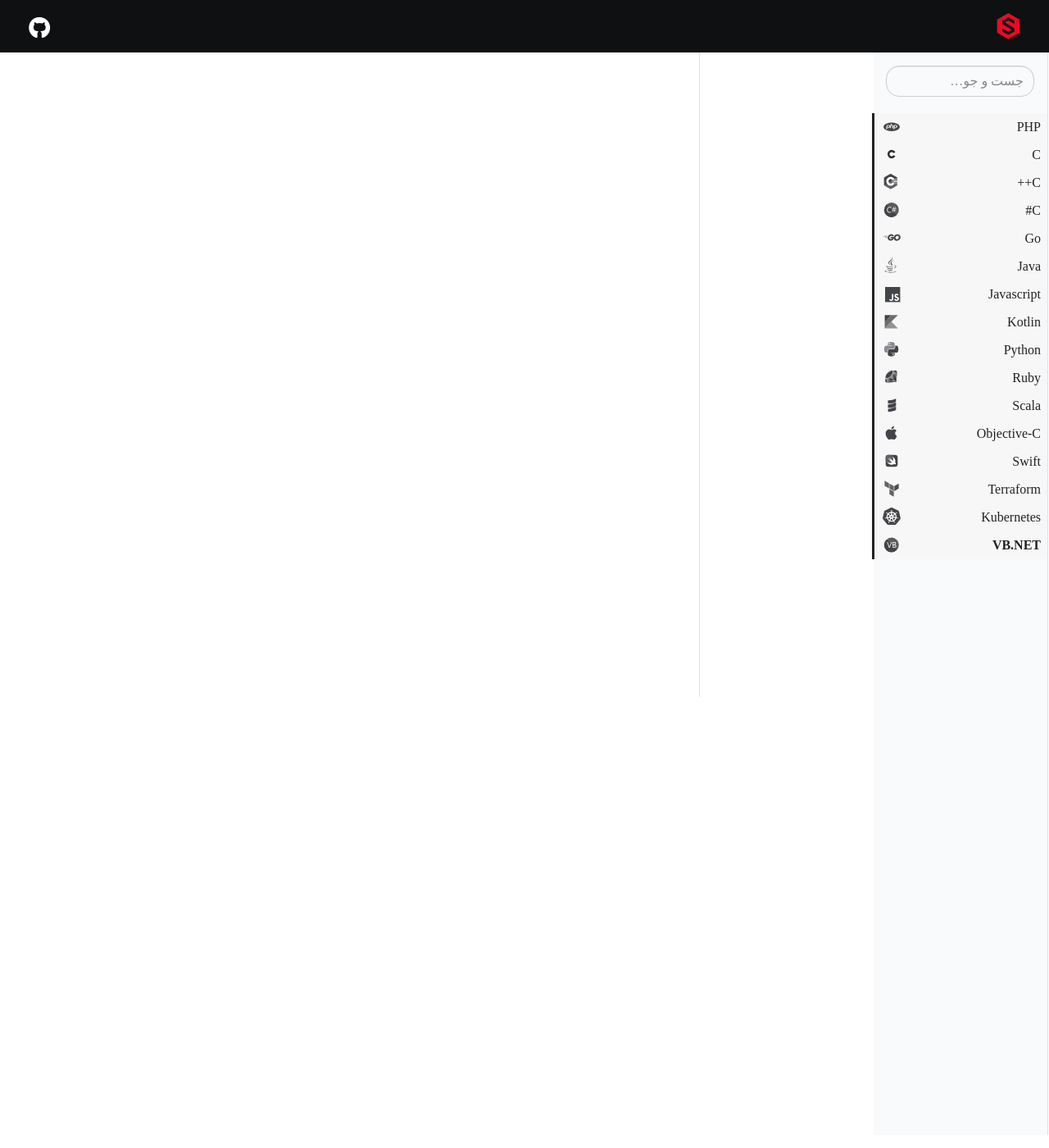
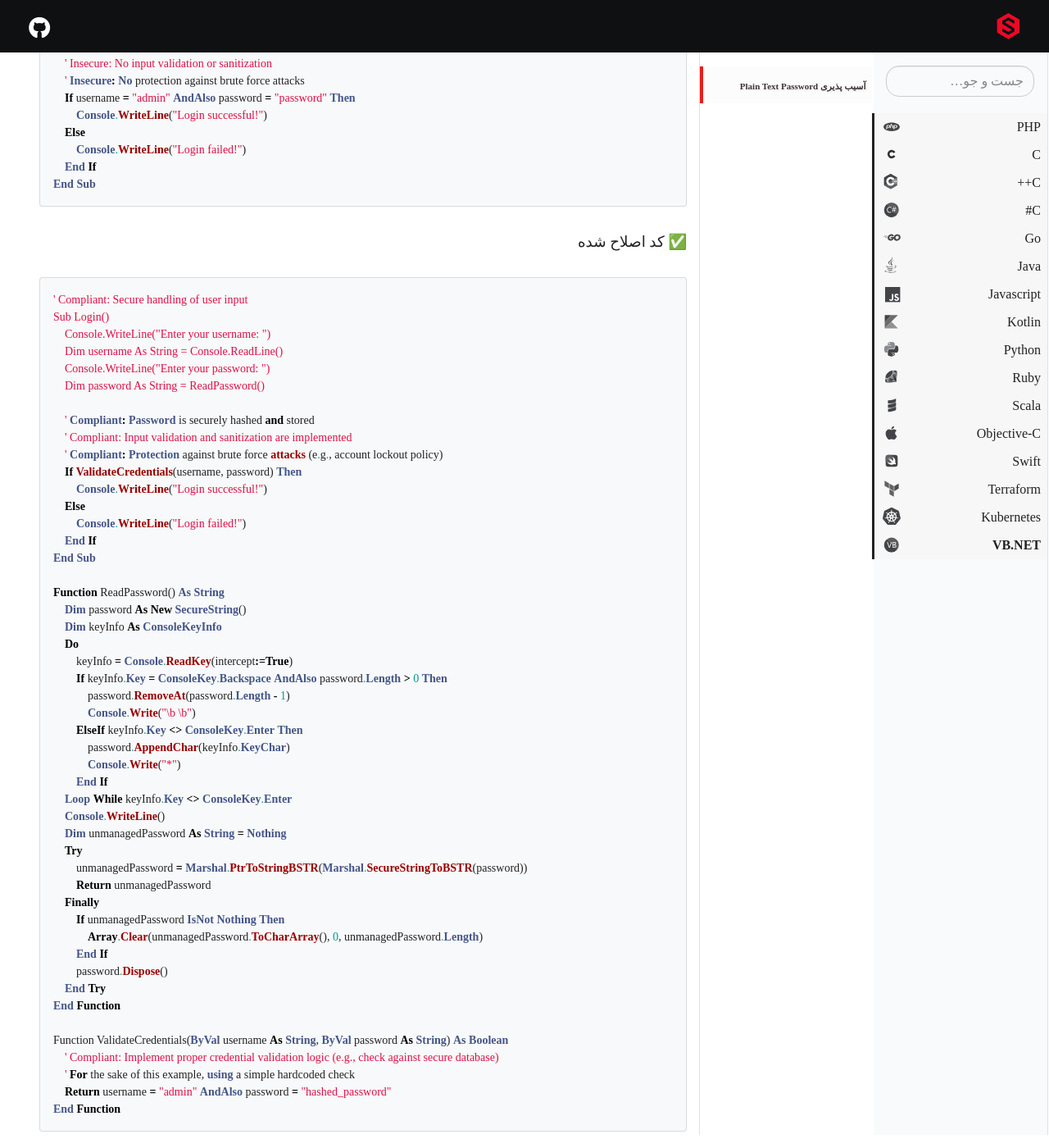
Before and after one commit to securec0ding/securec0ding.github.io, a Jekyll site: the page built from _docs/vbnet.md, in a window 1280 px wide and 1400 px high, scrolled down 470 px. Shown: the whole window at 82% size. Built offline with Jekyll 4.4.1, drawn with Linux system fonts in a browser that asks for light colours; some web fonts are replaced; some of the changed text lies outside the part shown.

Commit message:
Update vbnet.md

```diff
--- a/_docs/vbnet.md
+++ b/_docs/vbnet.md
@@ -6,3 +6,90 @@ description: VB.NET Vulnerabilities
 ---
 
 # VB.NET
+
+
+
+
+## آسیب پذیری Plain Text Password
+
+
+##### 🐞 کد آسیب پذیر
+
+
+{% highlight php %}
+' Noncompliant: Insecure handling of user input
+Sub Login()
+    Console.WriteLine("Enter your username: ")
+    Dim username As String = Console.ReadLine()
+    Console.WriteLine("Enter your password: ")
+    Dim password As String = Console.ReadLine()
+
+    ' Insecure: Password is stored as plain text
+    ' Insecure: No input validation or sanitization
+    ' Insecure: No protection against brute force attacks
+    If username = "admin" AndAlso password = "password" Then
+        Console.WriteLine("Login successful!")
+    Else
+        Console.WriteLine("Login failed!")
+    End If
+End Sub
+{% endhighlight %}
+
+
+
+
+
+##### ✅ کد اصلاح شده
+
+
+
+{% highlight php %}
+' Compliant: Secure handling of user input
+Sub Login()
+    Console.WriteLine("Enter your username: ")
+    Dim username As String = Console.ReadLine()
+    Console.WriteLine("Enter your password: ")
+    Dim password As String = ReadPassword()
+
+    ' Compliant: Password is securely hashed and stored
+    ' Compliant: Input validation and sanitization are implemented
+    ' Compliant: Protection against brute force attacks (e.g., account lockout policy)
+    If ValidateCredentials(username, password) Then
+        Console.WriteLine("Login successful!")
+    Else
+        Console.WriteLine("Login failed!")
+    End If
+End Sub
+
+Function ReadPassword() As String
+    Dim password As New SecureString()
+    Dim keyInfo As ConsoleKeyInfo
+    Do
+        keyInfo = Console.ReadKey(intercept:=True)
+        If keyInfo.Key = ConsoleKey.Backspace AndAlso password.Length > 0 Then
+            password.RemoveAt(password.Length - 1)
+            Console.Write("\b \b")
+        ElseIf keyInfo.Key <> ConsoleKey.Enter Then
+            password.AppendChar(keyInfo.KeyChar)
+            Console.Write("*")
+        End If
+    Loop While keyInfo.Key <> ConsoleKey.Enter
+    Console.WriteLine()
+    Dim unmanagedPassword As String = Nothing
+    Try
+        unmanagedPassword = Marshal.PtrToStringBSTR(Marshal.SecureStringToBSTR(password))
+        Return unmanagedPassword
+    Finally
+        If unmanagedPassword IsNot Nothing Then
+            Array.Clear(unmanagedPassword.ToCharArray(), 0, unmanagedPassword.Length)
+        End If
+        password.Dispose()
+    End Try
+End Function
+
+Function ValidateCredentials(ByVal username As String, ByVal password As String) As Boolean
+    ' Compliant: Implement proper credential validation logic (e.g., check against secure database)
+    ' For the sake of this example, using a simple hardcoded check
+    Return username = "admin" AndAlso password = "hashed_password"
+End Function
+{% endhighlight %}
```
